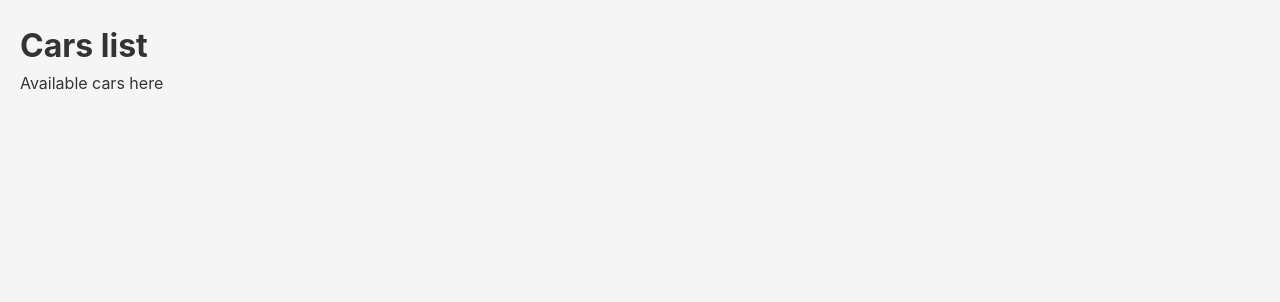
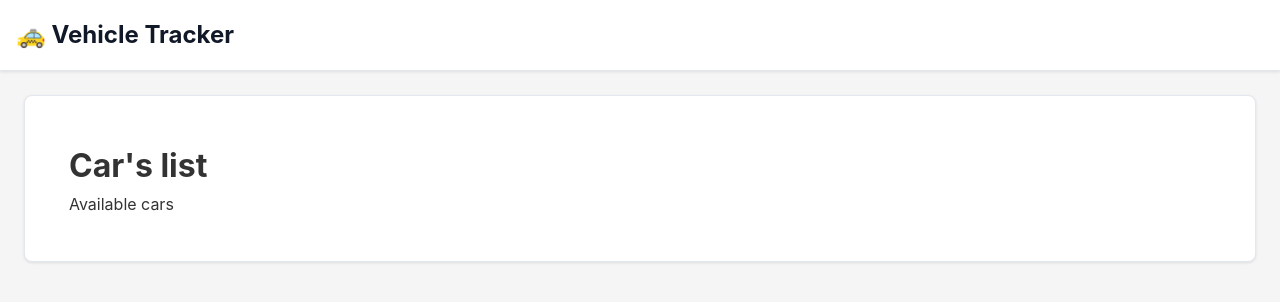
Before and after one commit to roka-cyw/car-tracker, a React (Vite) app: page / in a window 1280 px wide. Shown: the top 302 px of the page. Built offline with nearby package versions, Linux system fonts and the light colour scheme.

Commit message:
Added basic design of pages

```diff
--- a/src/App.jsx
+++ b/src/App.jsx
@@ -1,30 +1,42 @@
 import { Router, Route, Switch } from 'wouter'
 import { QueryClient, QueryClientProvider } from '@tanstack/react-query'
-import styled from 'styled-components'
 
-import HomePage from './pages/HomePage.jsx'
+import HomePage from './pages/HomePage'
 import MapPage from './pages/MapPage'
-import GlobalStyles from './components/styles/GlobalStyles'
+
+import GlobalStyles from './components/styles/Global.styles.js'
+import AppContainer from './components/styles/containers/App.styles.js'
+import { Header, HeaderContent, HeaderTitle } from './components/styles/header/Header.styles.js'
+import MainContent from './components/styles/containers/Main.styles.js'
+import ContentCard from './components/styles/containers/ContentCard.styles.js'
+import ErrorContainer from './components/styles/containers/ErrorContainer.styles.js'
 
 const queryClient = new QueryClient()
-
-const AppContainer = styled.div`
-  min-height: 100vh;
-  background-color: #f5f5f5;
-`
 
 function App() {
   return (
     <QueryClientProvider client={queryClient}>
       <GlobalStyles />
       <AppContainer>
+        <Header>
+          <HeaderContent>
+            <HeaderTitle>🚕 Vehicle Tracker</HeaderTitle>
+          </HeaderContent>
+        </Header>
+
+        <MainContent>
+          <ContentCard>
             <Router>
               <Switch>
                 <Route path='/' component={HomePage} />
                 <Route path='/map/:tractorId?' component={MapPage} />
-            <Route>404 - Page Not Found</Route>
+                <Route>
+                  <ErrorContainer>404 - Page not found</ErrorContainer>
+                </Route>
               </Switch>
             </Router>
+          </ContentCard>
+        </MainContent>
       </AppContainer>
     </QueryClientProvider>
   )
--- /dev/null
+++ b/src/components/styles/containers/App.styles.js
@@ -0,0 +1,8 @@
+import styled from 'styled-components'
+
+const AppContainer = styled.div`
+  min-height: 100vh;
+  background-color: #f5f5f5;
+`
+
+export default AppContainer
--- /dev/null
+++ b/src/components/styles/containers/ContentCard.styles.js
@@ -0,0 +1,11 @@
+import styled from 'styled-components'
+
+const ContentCard = styled.div`
+  background-color: white;
+  border-radius: 0.5rem;
+  box-shadow: 0 1px 3px 0 rgba(0, 0, 0, 0.1);
+  border: 1px solid #e2e8f0;
+  padding: 1.5rem;
+`
+
+export default ContentCard
--- /dev/null
+++ b/src/components/styles/containers/ErrorContainer.styles.js
@@ -0,0 +1,10 @@
+import styled from 'styled-components'
+
+const ErrorContainer = styled.div`
+  padding: 1.5rem;
+  text-align: center;
+  colro: #6b7280;
+  font-size: 1.125rem;
+`
+
+export default ErrorContainer
--- /dev/null
+++ b/src/components/styles/containers/Main.styles.js
@@ -0,0 +1,9 @@
+import styled from 'styled-components'
+
+const MainContent = styled.div`
+  max-width: 1280px;
+  margin: 0 auto;
+  padding: 1.5rem;
+`
+
+export default MainContent
--- /dev/null
+++ b/src/components/styles/header/Header.styles.js
@@ -0,0 +1,22 @@
+import styled from 'styled-components'
+
+const Header = styled.header`
+  background-color: white;
+  box-shadow: 0 1px 3px 0 rgba(0, 0, 0, 0.1);
+  border-bottom: 1px solid #e2e8f0;
+`
+
+const HeaderContent = styled.div`
+  max-width: 1280px;
+  margin: 0 auto;
+  padding: 1rem;
+`
+
+const HeaderTitle = styled.h1`
+  font-size: 1.5rem;
+  font-weight: bold;
+  color: #111827;
+  margin: 0;
+`
+
+export { Header, HeaderContent, HeaderTitle }
--- a/src/pages/HomePage.jsx
+++ b/src/pages/HomePage.jsx
@@ -1,8 +1,8 @@
 const HomePage = () => {
   return (
     <div style={{ padding: '20px' }}>
-      <h1>Cars list</h1>
-      <p>Available cars here</p>
+      <h1>Car's list</h1>
+      <p>Available cars</p>
     </div>
   )
 }
--- a/src/pages/MapPage.jsx
+++ b/src/pages/MapPage.jsx
@@ -1,8 +1,10 @@
-export default function MapPage() {
+const MapPage = () => {
   return (
     <div style={{ padding: '20px' }}>
       <h1>Map</h1>
-      <p>Map of cars moving</p>
+      <p>Vehicle traffic map</p>
     </div>
   )
 }
+
+export default MapPage
```
Also changed, not shown: src/components/styles/Global.styles.js (renamed from src/components/styles/GlobalStyles.js). Lines whose indentation alone changed are shown as unchanged.
